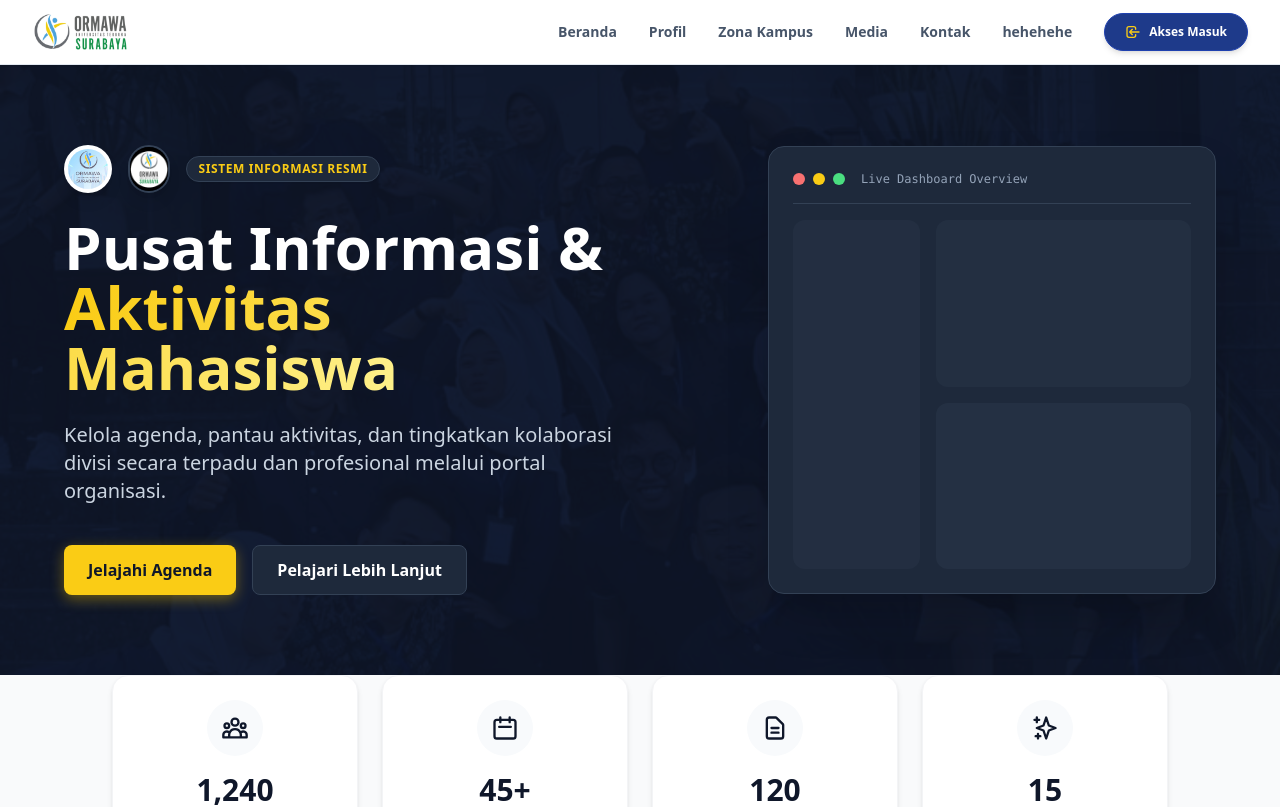
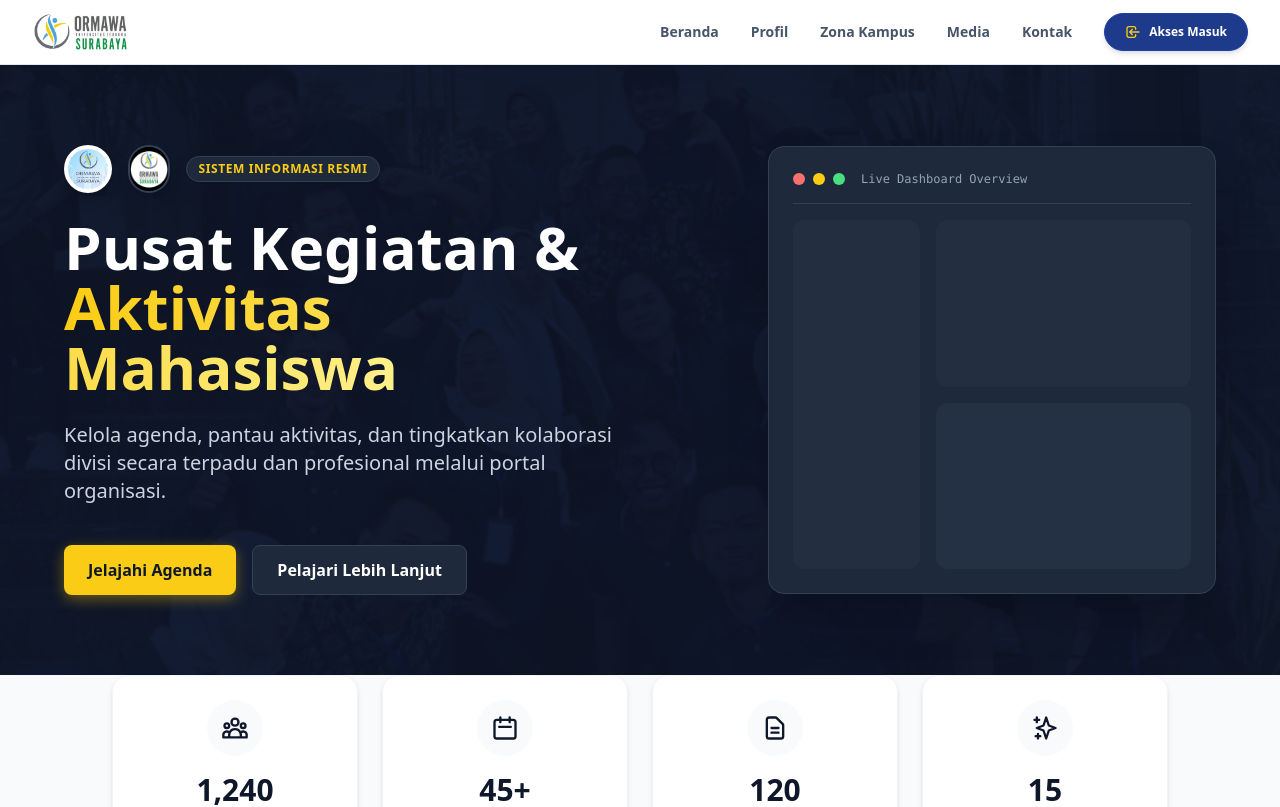
Before and after one commit to ormawautsby/ormawautsby, a Nuxt app: page /dashboard in a window 1280 px wide. Shown: the top 807 px of the page. Built offline with nearby package versions, Linux system fonts and the light colour scheme.

Commit message:
warning: in the working copy of 'app/pages/dashboard.vue', LF will

```diff
--- a/app/pages/dashboard.vue
+++ b/app/pages/dashboard.vue
@@ -60,7 +60,7 @@
             </div>
           </div>
           <h2 class="text-4xl md:text-5xl lg:text-6xl font-extrabold leading-tight">
-            Pusat Informasi & <br/>
+            Pusat Kegiatan & <br/>
             <span class="text-transparent bg-clip-text bg-gradient-to-r from-yellow-400 to-yellow-200">Aktivitas Mahasiswa</span>
           </h2>
           <p class="text-slate-300 text-lg md:text-xl leading-relaxed max-w-2xl">
@@ -191,7 +191,7 @@ const menuItems = [
   { label: 'Zona Kampus', link: '/zona-kampus' },
   { label: 'Media', link: '/media' },
   { label: 'Kontak', link: '/kontak' },
-  { label: 'hehehehe', link: '/hehehe' },
+
 ]
 
 // ==========================================
```
